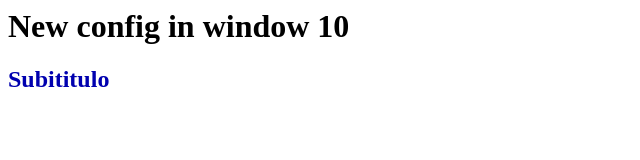
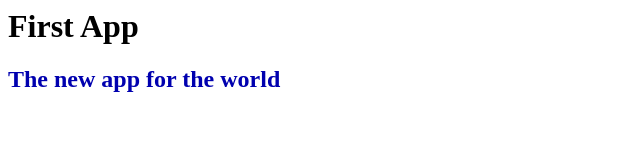
Before and after one commit to filipesperandio/KmDeVantagens, a website: page src/index.html in a window 1280 px wide. Shown: the whole page, without its empty margins (0-640 px from the left). Drawn offline with Linux system fonts and the light colour scheme.

Commit message:
1 training commit...

```diff
--- a/src/index.html
+++ b/src/index.html
@@ -1,6 +1,6 @@
 <html>
   <body>
-    <h1>New config in window 10</h1>
-    <h2 style="color:#0000af"> Subititulo </h2>
+    <h1>First App</h1>
+    <h2 style="color:#0000af">The new app for the world</h2>
   </body>
 </html>
```
